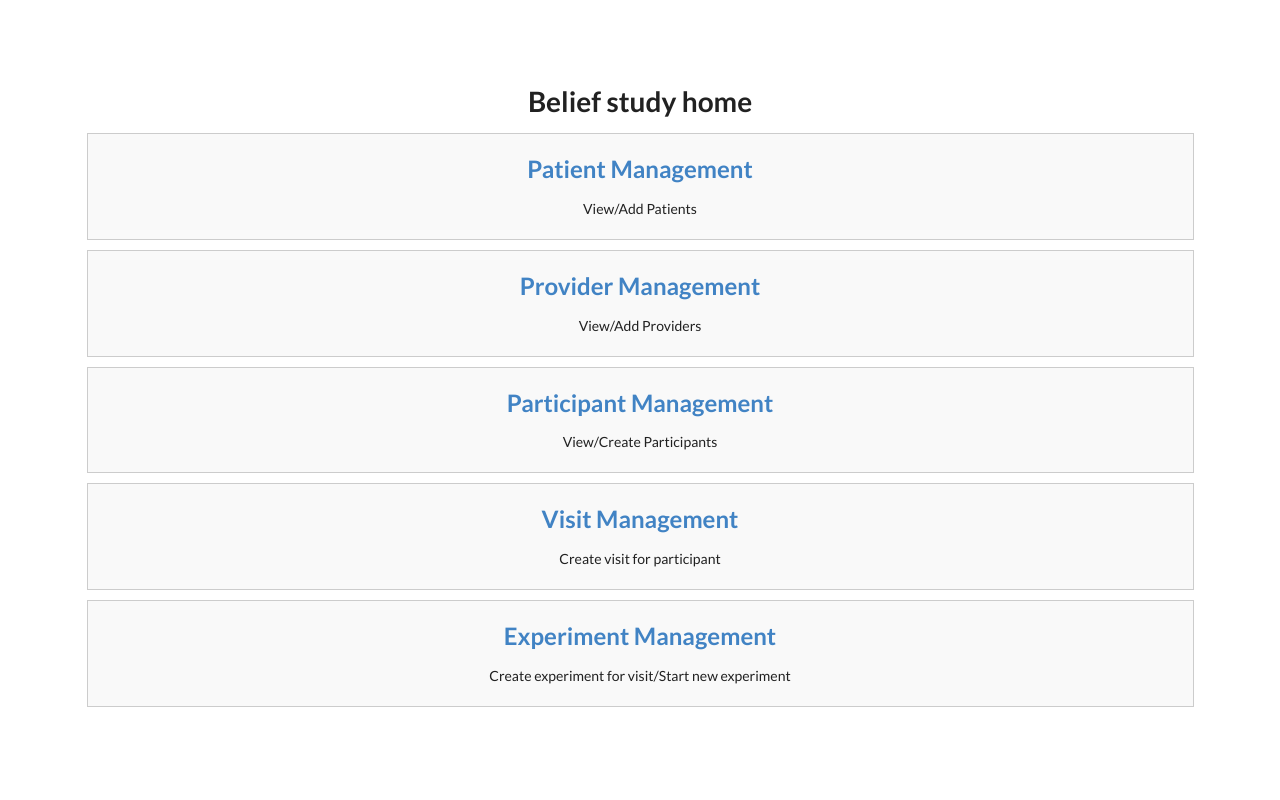
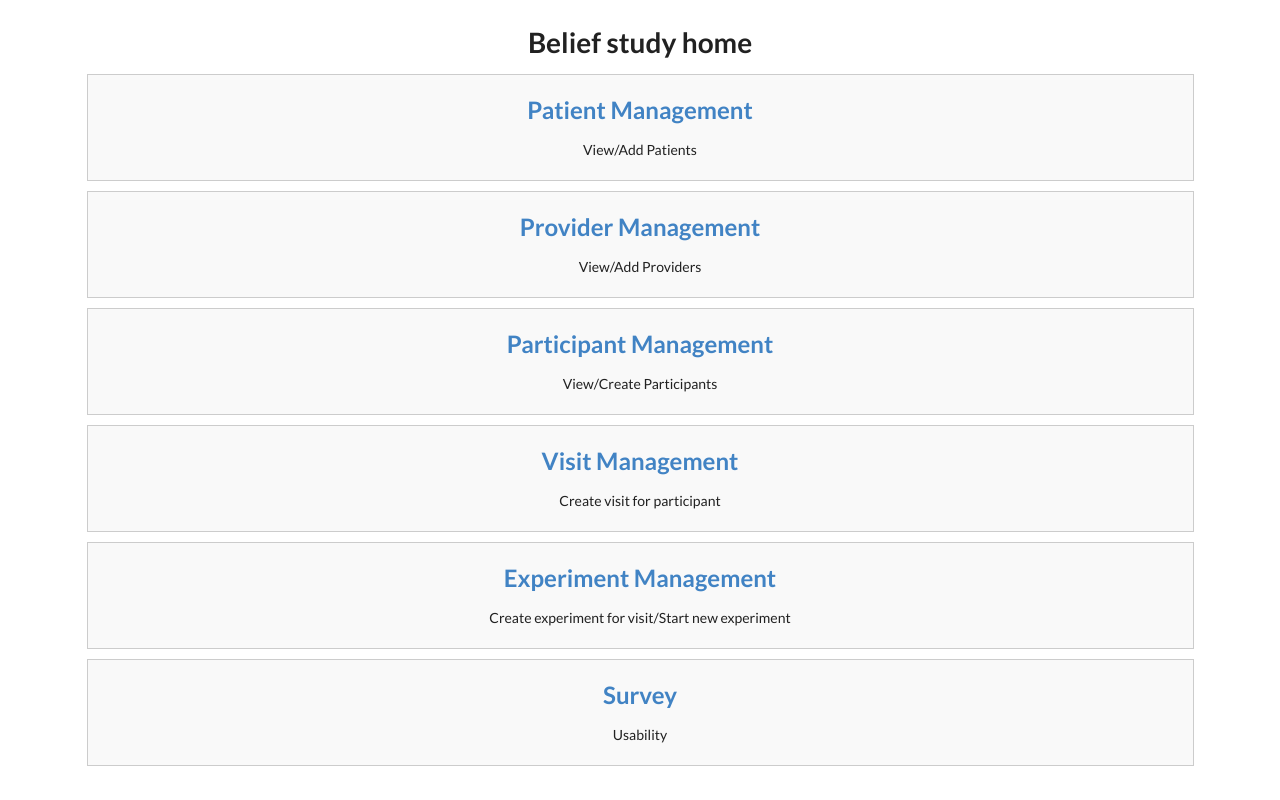
Before and after one commit to haoqiwang97/belief-active-search, a FastAPI app: page /home in a window 1280 px wide. Run offline with FastAPI, Linux system fonts and the light colour scheme; some libraries are stand-ins or nearby versions.

Commit message:
add result

```diff
--- a/templates/home.html
+++ b/templates/home.html
@@ -78,6 +78,11 @@
             <p>Create experiment for visit/Start new experiment</p>
         </div>
 
+        <div class="index-card">
+            <h2><a target="_blank" rel="noopener noreferrer" href="https://utexas.qualtrics.com/jfe/form/SV_4Jla9wkXybowkJ0">Survey</a></h2>
+            <p>Usability</p>
+        </div>
+
     </div>
 </body>
 </html>
```
